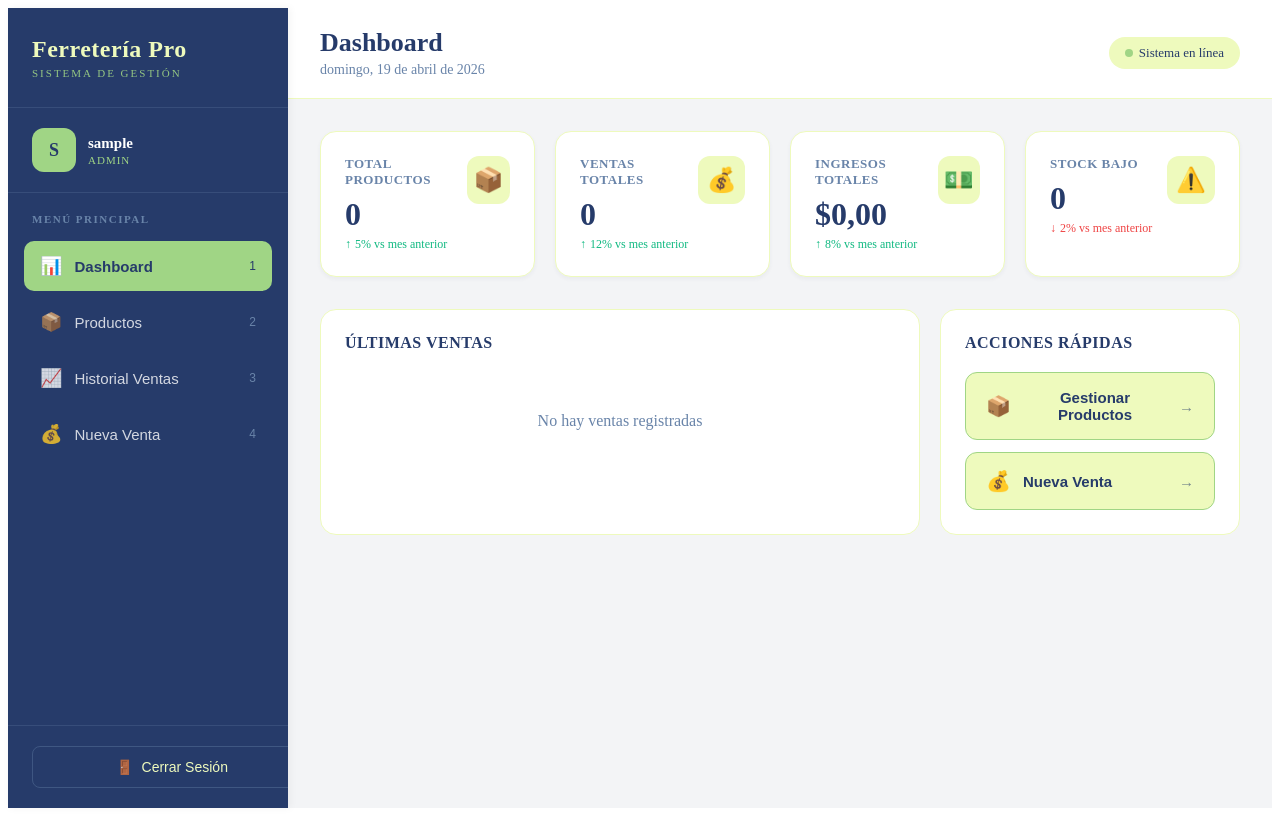
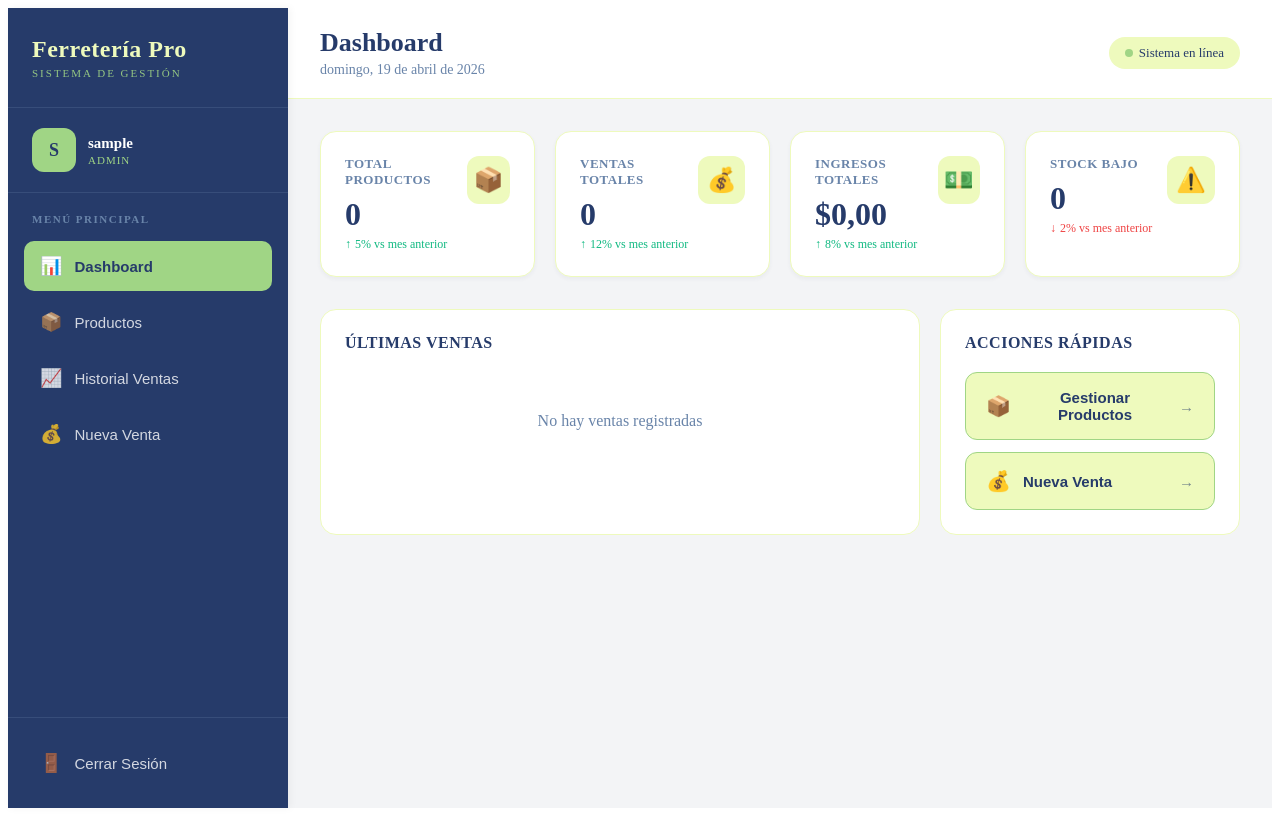
Before and after one commit to zznacho/ferreteria, a React (Vite) app in the folder packages/frontend/: page /dashboard in a window 1280 px wide. Built offline with nearby package versions, Linux system fonts and the light colour scheme; sample sign-in values are in the browser's storage.

Commit message:
correccion boton cerrar sesion

```diff
--- a/packages/frontend/src/components/Layout.jsx
+++ b/packages/frontend/src/components/Layout.jsx
@@ -39,7 +39,9 @@ function Layout({ children }) {
         position: 'fixed',
         height: '100vh',
         overflowY: 'auto',
-        boxShadow: '2px 0 8px rgba(0,0,0,0.05)'
+        boxShadow: '2px 0 8px rgba(0,0,0,0.05)',
+        display: 'flex',
+        flexDirection: 'column'
       }}>
         {/* Logo */}
         <div style={{
@@ -109,8 +111,8 @@ function Layout({ children }) {
           </div>
         </div>
 
-        {/* Menú */}
-        <nav style={{ padding: '20px 16px' }}>
+        {/* Menú de Navegación */}
+        <nav style={{ padding: '20px 16px', flex: 1 }}>
           <p style={{
             padding: '0 8px',
             margin: '0 0 16px',
@@ -161,54 +163,44 @@ function Layout({ children }) {
             >
               <span style={{ fontSize: '18px' }}>{item.icon}</span>
               <span style={{ flex: 1 }}>{item.label}</span>
-              <span style={{
-                color: location.pathname === item.path ? colors.primary : colors.secondary,
-                fontWeight: '300',
-                fontSize: '12px'
-              }}>
-                {index + 1}
-              </span>
             </button>
           ))}
         </nav>
 
-        {/* Footer */}
+        {/* Cerrar Sesión - Ahora dentro del menú */}
         <div style={{
-          padding: '20px 24px',
+          padding: '20px 16px',
           borderTop: `1px solid ${colors.secondary}40`,
-          position: 'absolute',
-          bottom: 0,
-          width: '280px',
-          background: colors.primary
+          marginTop: 'auto'
         }}>
           <button
             onClick={handleLogout}
             style={{
               width: '100%',
-              padding: '12px',
+              padding: '14px 16px',
               background: 'transparent',
-              border: `1px solid ${colors.secondary}60`,
-              color: colors.light,
-              borderRadius: '8px',
+              border: 'none',
+              color: `${colors.white}cc`,
+              textAlign: 'left',
+              fontSize: '15px',
+              fontWeight: '400',
               cursor: 'pointer',
-              fontSize: '14px',
-              fontWeight: '500',
-              transition: 'all 0.2s',
+              borderRadius: '10px',
+              transition: 'all 0.2s ease',
               display: 'flex',
               alignItems: 'center',
-              justifyContent: 'center',
-              gap: '8px'
+              gap: '12px'
             }}
             onMouseEnter={(e) => {
-              e.target.style.background = colors.secondary;
-              e.target.style.borderColor = colors.secondary;
+              e.target.style.background = '#EF444440';
+              e.target.style.color = '#FCA5A5';
             }}
             onMouseLeave={(e) => {
               e.target.style.background = 'transparent';
-              e.target.style.borderColor = `${colors.secondary}60`;
+              e.target.style.color = `${colors.white}cc`;
             }}
           >
-            <span>🚪</span>
+            <span style={{ fontSize: '18px' }}>🚪</span>
             <span>Cerrar Sesión</span>
           </button>
         </div>
```
